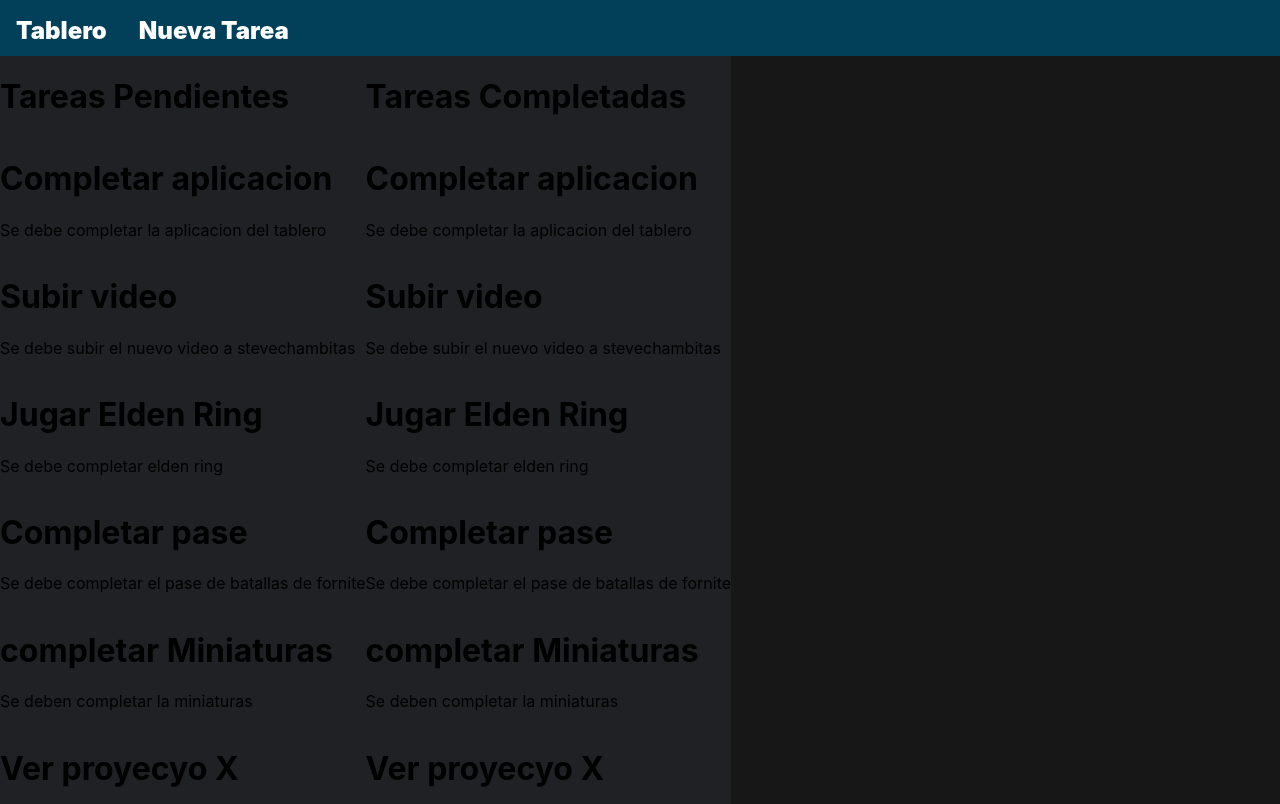
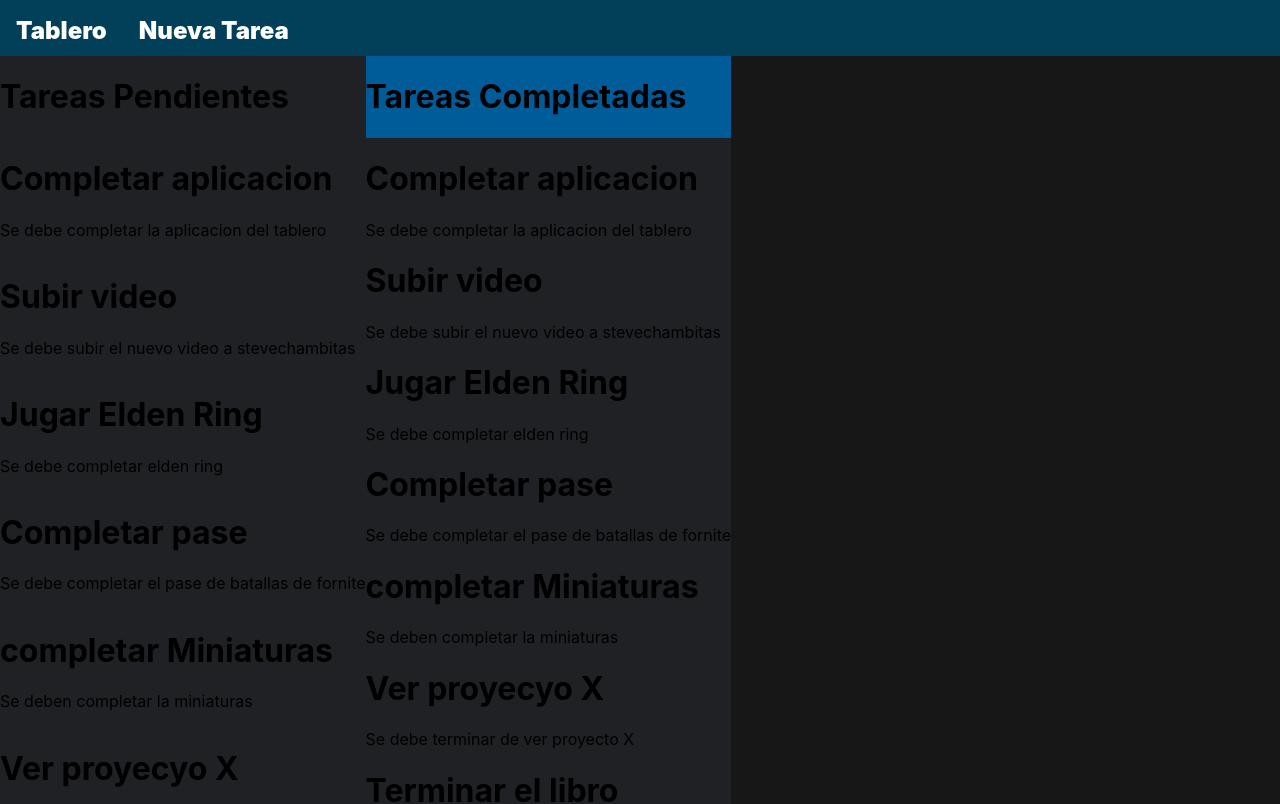
Before and after one commit to SteveBartmoss/ProjectSayuFront, a React (Create React App) app: page / in a window 1280 px wide. Shown: the top 804 px of the page. Built offline with nearby package versions, Linux system fonts and the light colour scheme.

Commit message:
se implemento el divscroll

```diff
--- a/src/componentes/Completadas.jsx
+++ b/src/componentes/Completadas.jsx
@@ -1,5 +1,5 @@
 import React, { useState } from "react";
-import { DivLista } from "./Cajas";
+import { DivLista, DivScrooll, DivTitleLista } from "./Cajas";
 import { CardTarea } from "./CardTarea";
 
 export function Completadas() {
@@ -20,12 +20,16 @@ export function Completadas() {
     return (
         <>
             <DivLista>
+                <DivTitleLista>
                     <h1>Tareas Completadas</h1>
+                </DivTitleLista>
+                <DivScrooll>
                     {
                         tareas.map(
                             tarea => <CardTarea tarea={tarea} />
                         )
                     }
+                </DivScrooll>
             </DivLista>
         </>
     );
```
Lines whose indentation alone changed are shown as unchanged.
